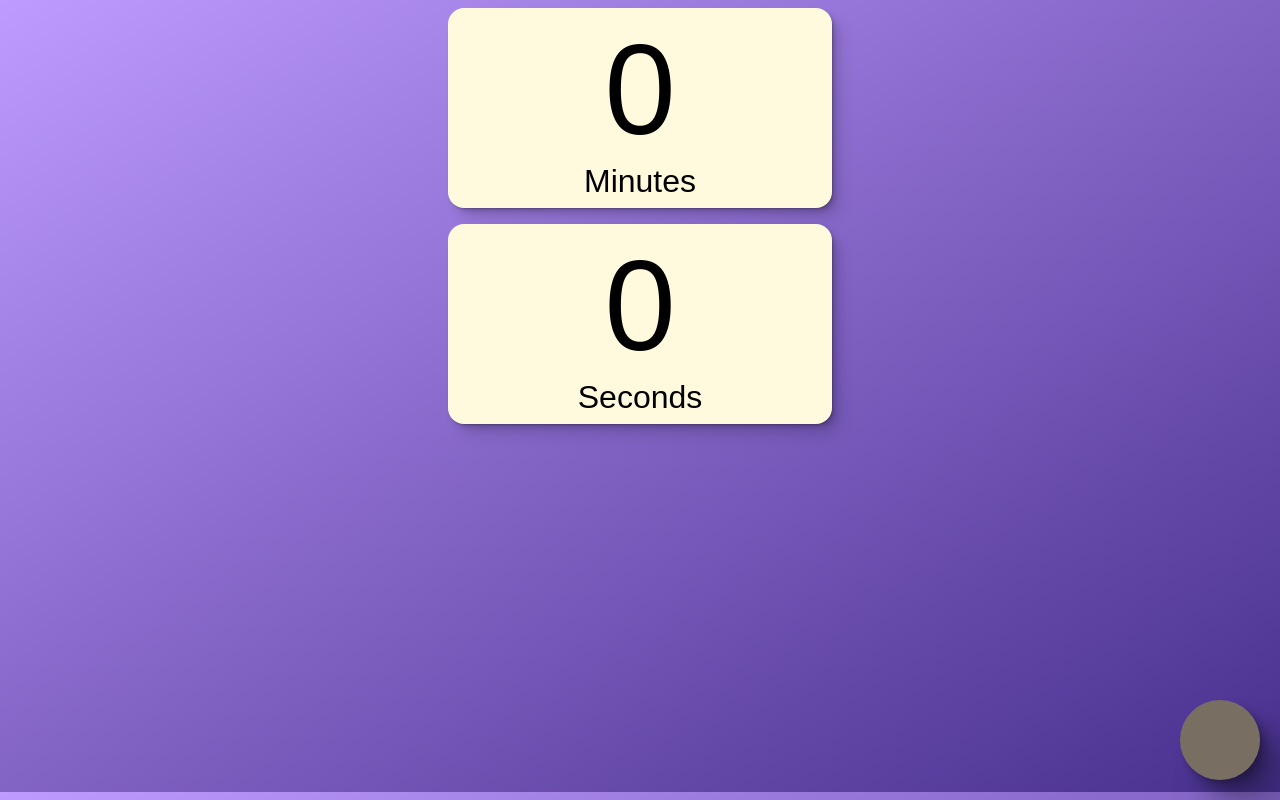
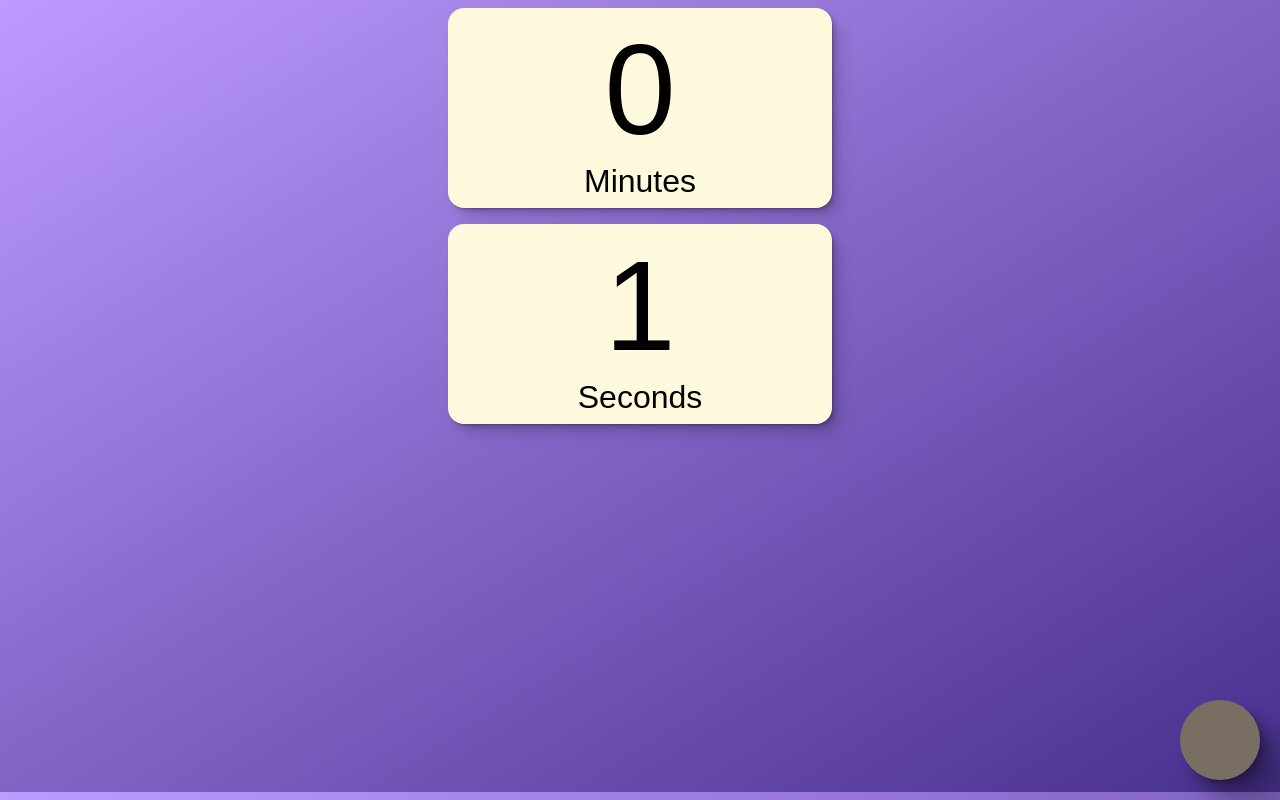
Before and after one commit to SomeoneWithOptions/timer-app, a Next.js app: page / in a window 1280 px wide. Built offline with nearby package versions, Linux system fonts and the light colour scheme; grey boxes are pictures that could not be loaded.

Commit message:
fix error

```diff
--- a/pages/components/AppContext.js
+++ b/pages/components/AppContext.js
@@ -1,10 +1,10 @@
 import { createContext, useState } from "react";
 
-export const AppContext = createContext(null);
+export const AppContext = createContext({});
 
-function AppContextProvider(props) {
-  const [w, setW] = useState(2);
-  const [wDisplay, setWDisplay] = useState(0);
+function AppContextProvider({ children }) {
+  const [w, setW] = useState(5);
+  const [wDisplay, setWDisplay] = useState(1);
 
   const value = {
     w,
@@ -13,9 +13,7 @@ function AppContextProvider(props) {
     setWDisplay,
   };
 
-  return (
-    <AppContext.Provider value={value}>{props.children}</AppContext.Provider>
-  );
+  return <AppContext.Provider value={value}>{children}</AppContext.Provider>;
 }
 
 export default AppContextProvider;
```
